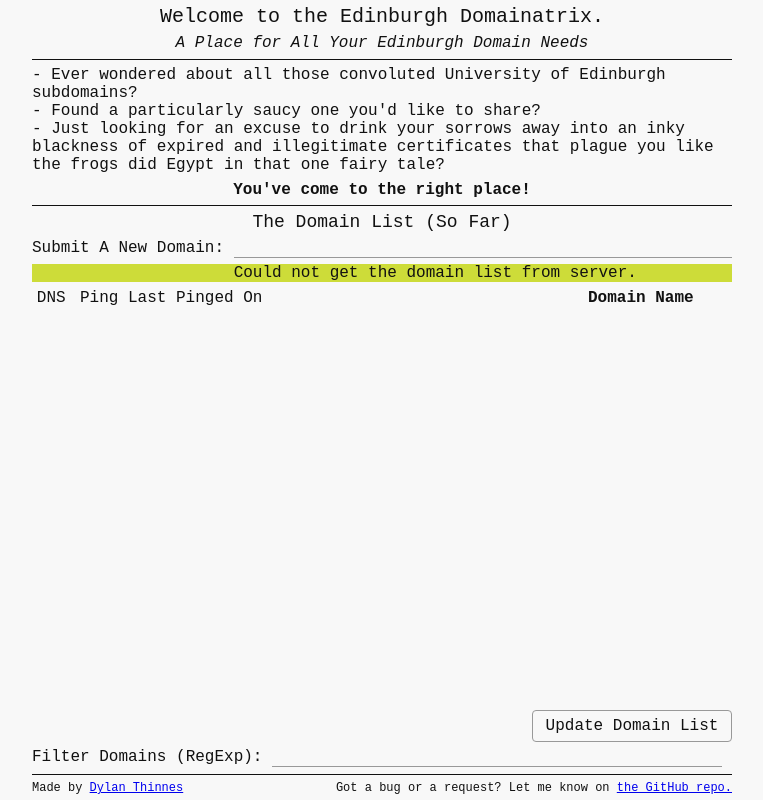
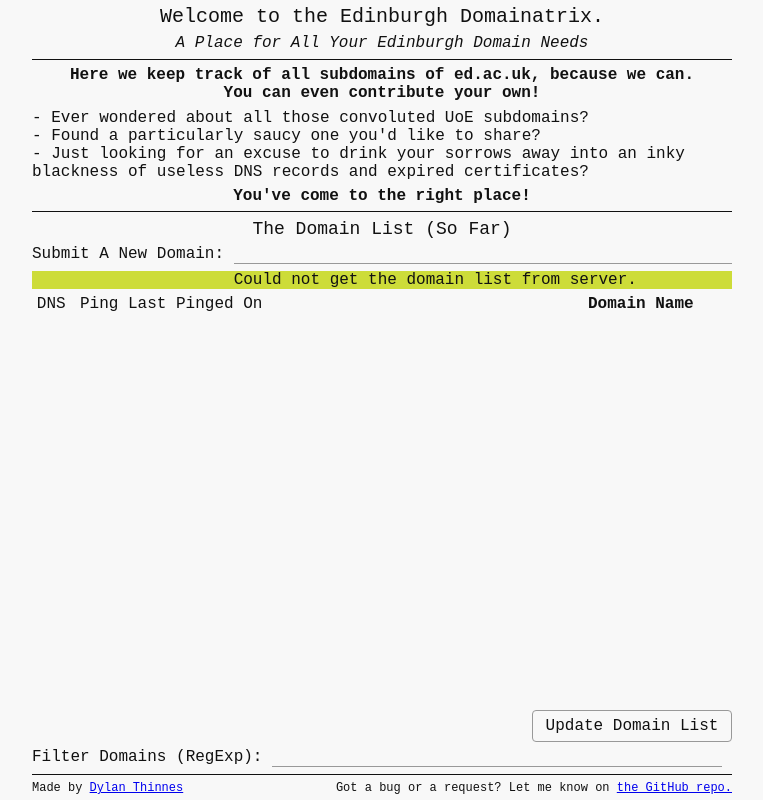
Before and after one commit to dylan-thinnes/domainatrix, a plain HTML site: page index.html in a window 1280 px wide. Shown: the whole page, without its empty margins (258-1021 px from the left). Drawn offline with Linux system fonts and the light colour scheme; no server answers.

Commit message:
Make intro text more instructive.

```diff
--- a/index.html
+++ b/index.html
@@ -136,9 +136,11 @@
 		<span class="centerText" style="font-size: 20px;">Welcome to the Edinburgh Domainatrix.<!--8th Level of Hell--></span>
 		<span class="centerText paddedText"><i>A Place for All Your Edinburgh Domain Needs</i></span>
 		<div class="divider"></div>
-		<span>- Ever wondered about all those convoluted University of Edinburgh subdomains?<br/>
+		<span class="centerText"><b>Here we keep track of all subdomains of ed.ac.uk, because we can.</b></span>
+		<span class="centerText"><b>You can even contribute your own!</b></span>
+		<span class="paddedText">- Ever wondered about all those convoluted UoE subdomains?<br/>
 		- Found a particularly saucy one you'd like to share?<br/>
-		- Just looking for an excuse to drink your sorrows away into an inky blackness of expired and illegitimate certificates that plague you like the frogs did Egypt in that one fairy tale?<br/></span>
+		- Just looking for an excuse to drink your sorrows away into an inky blackness of useless DNS records and expired certificates?<br/></span>
 		<span class="centerText paddedText"><b>You've come to the right place!</b></span>
 		<div class="divider"></div>
 		<span class="centerText" style="font-size: 18px;">The Domain List (So Far)</span>
```
